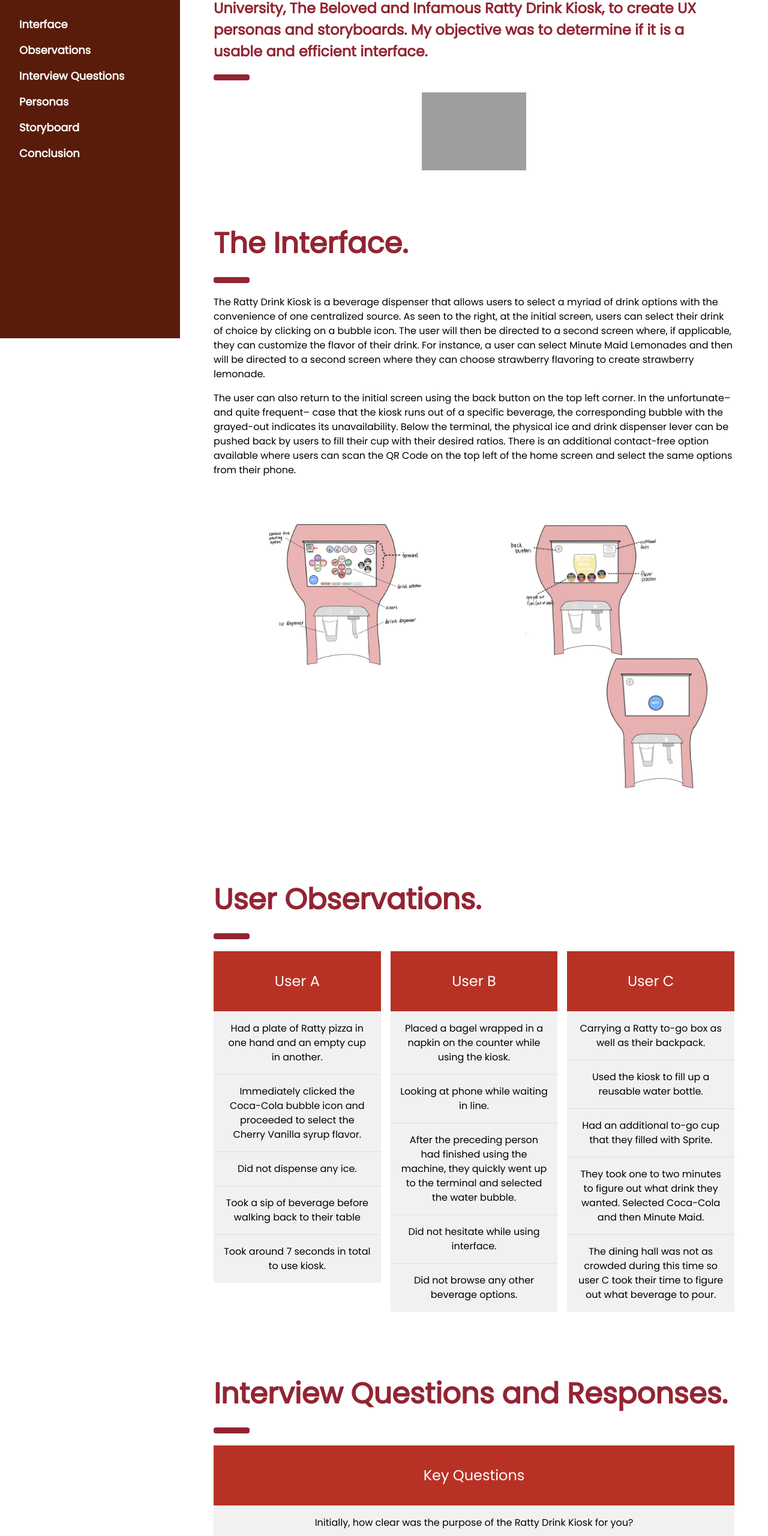
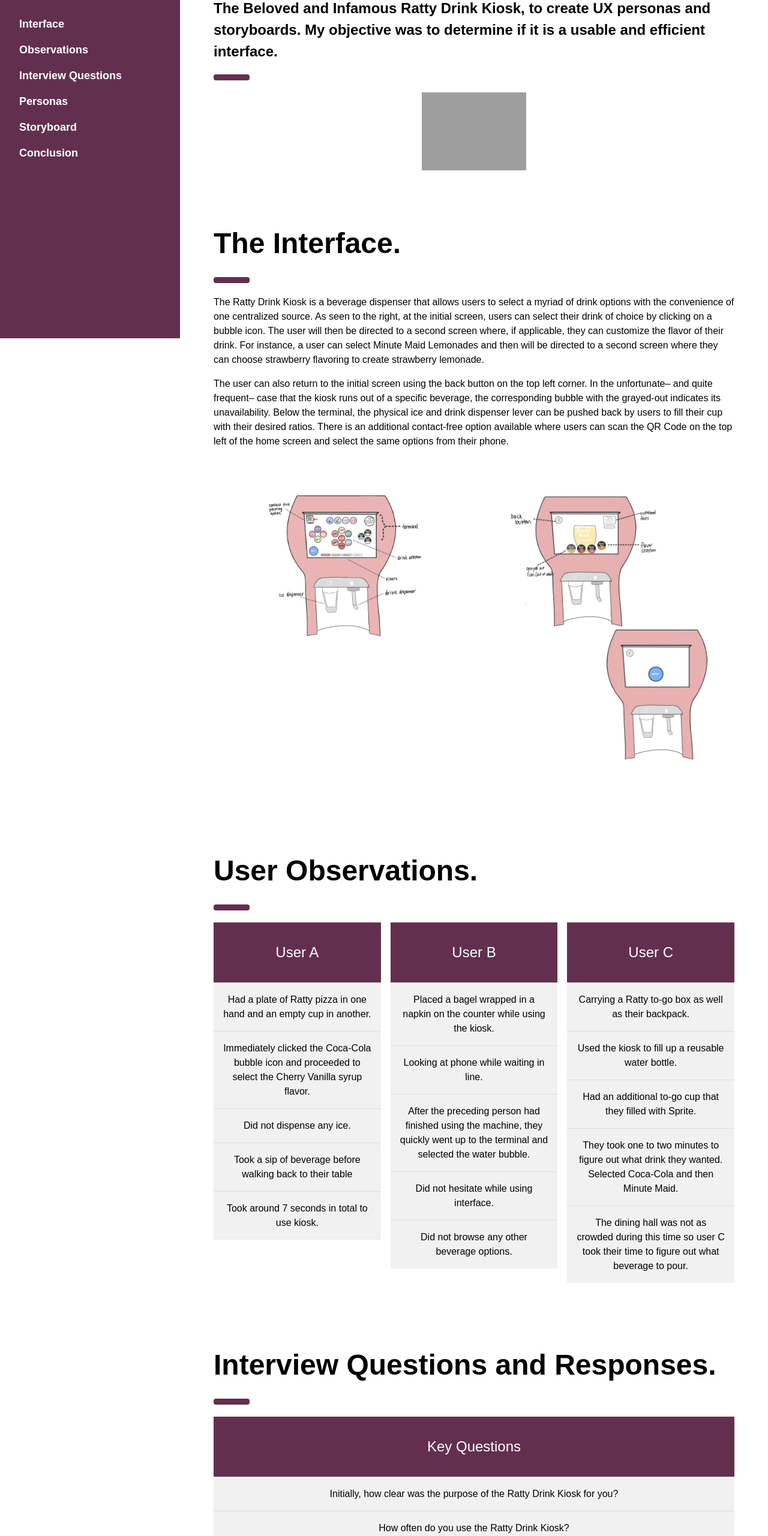
Before and after one commit to browncsaccount/rattydrinkkiosk, a plain HTML site: page index.html in a window 1280 px wide. Shown: the part 236-2797 px from the top of the page at 60% size. Drawn offline with nearby package versions, Linux system fonts and the light colour scheme; grey boxes are pictures that could not be loaded.

Commit message:
Update index.html

```diff
--- a/index.html
+++ b/index.html
@@ -6,9 +6,9 @@
   <meta charset="UTF-8">
   <meta name="viewport" content="width=device-width, initial-scale=1">
   <link rel="stylesheet" href="https://www.w3schools.com/w3css/4/w3.css">
-  <link rel="stylesheet" href="https://fonts.googleapis.com/css?family=Poppins">
+  <link href="https://fonts.googleapis.com/css?family=Cormorant+Infant:400i,600" rel="stylesheet">
   <style>
-    body,h1,h2,h3,h4,h5 {font-family: "Poppins", sans-serif}
+    body,h1,h2,h3,h4,h5 {font-family: sans-serif;}
     body {font-size:16px;}
     .w3-half img{margin-bottom:-6px;margin-top:16px;opacity:0.8;cursor:pointer}
     .w3-half img:hover{opacity:1}
@@ -17,7 +17,7 @@
 <body>
 
 <!-- Sidebar/menu -->
-<nav class="w3-sidebar w3-collapse w3-top w3-large w3-padding" style="z-index:3;width:300px;font-weight:bold;color: white; background-color: #591C0B" id="mySidebar"><br>
+<nav class="w3-sidebar w3-collapse w3-top w3-large w3-padding" style="z-index:3;width:300px;font-weight:bold;color: white; background-color: #62304e" id="mySidebar"><br>
   <a href="javascript:void(0)" onclick="w3_close()" class="w3-button w3-hide-large w3-display-topleft" style="width:100%;font-size:22px">Close Menu</a>
   <div class="w3-container">
     <h3 class="w3-padding-64"><b>Personas<br>and Storyboarding</b></h3>
@@ -48,8 +48,8 @@
   <div class="w3-container" style="margin-top:80px" id="showcase">
     <h1 class="w3-jumbo"><b>The Ratty Drink Kiosk</b>
     </h1>
-    <h1 class="w3-xlarge" style="color: #932432"><b>I observed real users interacting with a public interface at Brown University, The Beloved and Infamous Ratty Drink Kiosk, to create UX personas and storyboards. My objective was to determine if it is a usable and efficient interface.</b></h1>
-    <hr style="width:50px;border:5px solid #932432" class="w3-round">
+    <h1 class="w3-xlarge" style="color: black"><b>I observed real users interacting with a public interface at Brown University, The Beloved and Infamous Ratty Drink Kiosk, to create UX personas and storyboards. My objective was to determine if it is a usable and efficient interface.</b></h1>
+    <hr style="width:50px;border:5px solid #62304e" class="w3-round">
     <div class="w3-center">
       <img src="assets/kiosk.png" style="width:20%" onclick="onClick(this)" alt="kiosk">
     </div>
@@ -57,12 +57,13 @@
 
   <!-- INTERFACE -->
   <div class="w3-container" id="interface" style="margin-top:75px">
-    <h1 class="w3-xxxlarge" style="color: #932432"><b>The Interface.</b></h1>
-    <hr style="width:50px;border:5px solid #932432" class="w3-round">
+    <h1 class="w3-xxxlarge" style="color: black"><b>The Interface.</b></h1>
+    <hr style="width:50px;border:5px solid #62304e" class="w3-round">
     <p>The Ratty Drink Kiosk is a beverage dispenser that allows users to select a myriad of drink options with the convenience of one centralized source.  As seen to the right, at the initial screen, users can select their drink of choice by clicking on a bubble icon. The user will then be directed to a second screen where, if applicable, they can customize the flavor of their drink. For instance, a user can select Minute Maid Lemonades and then will be directed to a second screen where they can choose strawberry flavoring to create strawberry lemonade.</p>
     <p> The user can also return to the initial screen using the back button on the top left corner. In the unfortunate– and quite frequent– case that the kiosk runs out of a specific beverage, the corresponding bubble with the grayed-out indicates its unavailability. Below the terminal, the physical ice and drink dispenser lever can be pushed back by users to fill their cup with their desired ratios. There is an additional contact-free option available where users can scan the QR Code on the top left of the home screen and select the same options from their phone.</p>
   </div>
   <div class="w3-row-padding">
+
     <div class="w3-half">
       <img src="assets/Screen%20Shot%202022-10-04%20at%201.18.28%20PM.png" style="width:100%">
     </div>
@@ -73,13 +74,13 @@
 
   <!-- OBSERVATIONS -->
   <div class="w3-container" id="observations" style="margin-top:75px">
-    <h1 class="w3-xxxlarge" style="color: #932432"><b>User Observations.</b></h1>
-    <hr style="width:50px;border:5px solid #932432" class="w3-round">
+    <h1 class="w3-xxxlarge" style="color: black"><b>User Observations.</b></h1>
+    <hr style="width:50px;border:5px solid #62304e" class="w3-round">
   </div>
   <div class="w3-row-padding">
     <div class="w3-third w3-margin-bottom">
       <ul class="w3-ul w3-light-grey w3-center">
-        <li class="w3-xlarge w3-padding-32" style="background-color: #B73225;color: white">User A</li>
+        <li class="w3-xlarge w3-padding-32" style="background-color: #62304e;color: white">User A</li>
         <li class="w3-padding-16">Had a plate of Ratty pizza in one hand and an empty cup in another.</li>
         <li class="w3-padding-16">Immediately clicked the Coca-Cola bubble icon and proceeded to select the Cherry Vanilla syrup flavor.</li>
         <li class="w3-padding-16">Did not dispense any ice.</li>
@@ -90,7 +91,7 @@
 
     <div class="w3-third">
       <ul class="w3-ul w3-light-grey w3-center">
-        <li class="w3-xlarge w3-padding-32" style="background-color: #B73225;color: white">User B</li>
+        <li class="w3-xlarge w3-padding-32" style="background-color: #62304e;color: white">User B</li>
         <li class="w3-padding-16">Placed a bagel wrapped in a napkin on the counter while using the kiosk.</li>
         <li class="w3-padding-16">Looking at phone while waiting in line.</li>
         <li class="w3-padding-16">After the preceding person had finished using the machine, they quickly went up to the terminal and selected the water bubble.</li>
@@ -101,7 +102,7 @@
 
     <div class="w3-third w3-margin-bottom">
       <ul class="w3-ul w3-light-grey w3-center">
-        <li class="w3-xlarge w3-padding-32" style="background-color: #B73225;color: white">User C</li>
+        <li class="w3-xlarge w3-padding-32" style="background-color: #62304e;color: white">User C</li>
         <li class="w3-padding-16">Carrying a Ratty to-go box as well as their backpack.</li>
         <li class="w3-padding-16">Used the kiosk to fill up a reusable water bottle.</li>
         <li class="w3-padding-16">Had an additional to-go cup that they filled with Sprite.</li>
@@ -113,11 +114,11 @@
 
   <!-- INTERVIEW -->
   <div class="w3-container" id="interview" style="margin-top:75px">
-    <h1 class="w3-xxxlarge" style="color: #932432"><b>Interview Questions and Responses.</b></h1>
-    <hr style="width:50px;border:5px solid #932432" class="w3-round">
+    <h1 class="w3-xxxlarge" style="color: black"><b>Interview Questions and Responses.</b></h1>
+    <hr style="width:50px;border:5px solid #62304e" class="w3-round">
     <div class="w3-margin-bottom">
       <ul class="w3-ul w3-light-grey w3-center">
-        <li class=" w3-xlarge w3-padding-32" style="background-color: #B73225;color: white">Key Questions</li>
+        <li class=" w3-xlarge w3-padding-32" style="background-color: #62304e;color: white">Key Questions</li>
         <li class="w3-padding-16">Initially, how clear was the purpose of the Ratty Drink Kiosk for you?</li>
         <li class="w3-padding-16">How often do you use the Ratty Drink Kiosk?</li>
         <li class="w3-padding-16">Was it easy to get your desired drink? Did your initial desired drink change after you interacted with the interface?</li>
@@ -128,7 +129,7 @@
     </div>
     <div class="w3-margin-bottom">
       <ul class="w3-ul w3-light-grey w3-center">
-        <li class=" w3-large w3-padding-32" style="background-color: #B73225;color: white">Response Summary</li>
+        <li class=" w3-large w3-padding-32" style="background-color: #62304e;color: white">Response Summary</li>
         <li class="w3-padding-16">Users utilize the kiosk every time they eat at the Ratty dining hall and want to grab some sort of beverage whether that just be water or a specific soda. Users almost always choose this drink kiosk over the regular water/juice dispenser</li>
         <li class="w3-padding-16">After observing a plethora of users, I noticed that it generally took two to five clicks before the user filled their cup with a drink– some users knew exactly what they wanted before going to the kiosk and others browsed the options more indecisively.</li>
         <li class="w3-padding-16">All interviewed users noted that it was relatively easy to use the kiosk. Many stated that the bubble icons made it fun and simple to use. One user stated that it was “satisfying” to look at and “convenient” since it pours beverages quickly. Another user pointed out that it was a “good configuration” but would never opt for the top bubble icons for rootbeer since those icon colors were less vibrant.</li>
@@ -141,8 +142,8 @@
 
   <!-- PERSONAS -->
   <div class="w3-container" id="personas" style="margin-top:75px">
-    <h1 class="w3-xxxlarge" style="color: #932432"><b>Personas.</b></h1>
-    <hr style="width:50px;border:5px solid #932432" class="w3-round">
+    <h1 class="w3-xxxlarge" style="color: black"><b>Personas.</b></h1>
+    <hr style="width:50px;border:5px solid #62304e" class="w3-round">
     <p>Below are two archetypal characters representing the observed users.</p>
   </div>
   <!-- Photo grid (modal) -->
@@ -160,8 +161,8 @@
 
   <!-- STORYBOARD -->
   <div class="w3-container" id="storyboard" style="margin-top:75px">
-    <h1 class="w3-xxxlarge" style="color: #932432"><b>Storyboard.</b></h1>
-    <hr style="width:50px;border:5px solid #932432" class="w3-round">
+    <h1 class="w3-xxxlarge" style="color: black"><b>Storyboard.</b></h1>
+    <hr style="width:50px;border:5px solid #62304e" class="w3-round">
     <p>The storyboard portrays Linnea, The Adventurer, and her entire user journey with The Ratty Drink Kiosk.</p>
   </div>
   <div class="w3-row-padding">
@@ -241,8 +242,8 @@
 
   <!-- CONCLUSION -->
   <div class="w3-container" id="conclusion" style="margin-top:75px">
-    <h1 class="w3-xxxlarge" style="color: #932432"><b>Conclusion.</b></h1>
-    <hr style="width:50px;border:5px solid #932432" class="w3-round">
+    <h1 class="w3-xxxlarge" style="color: black"><b>Conclusion.</b></h1>
+    <hr style="width:50px;border:5px solid #62304e" class="w3-round">
     <p>The Ratty Drink Kiosk machine is generally quite user-friendly and intuitive according to the observed users at the Ratty dining hall. Individuals were satisfied with the design and enjoyed using a centralized beverage machine.
     Some improvements that could be made to the interface include the following: an indicator for low syrup, an indicator for no ice, a quicker auto-reset to the home screen,
     and better accessibility features. If I were to observe more users in the future, I plan on going to a more public space with a similar kiosk so that
```
